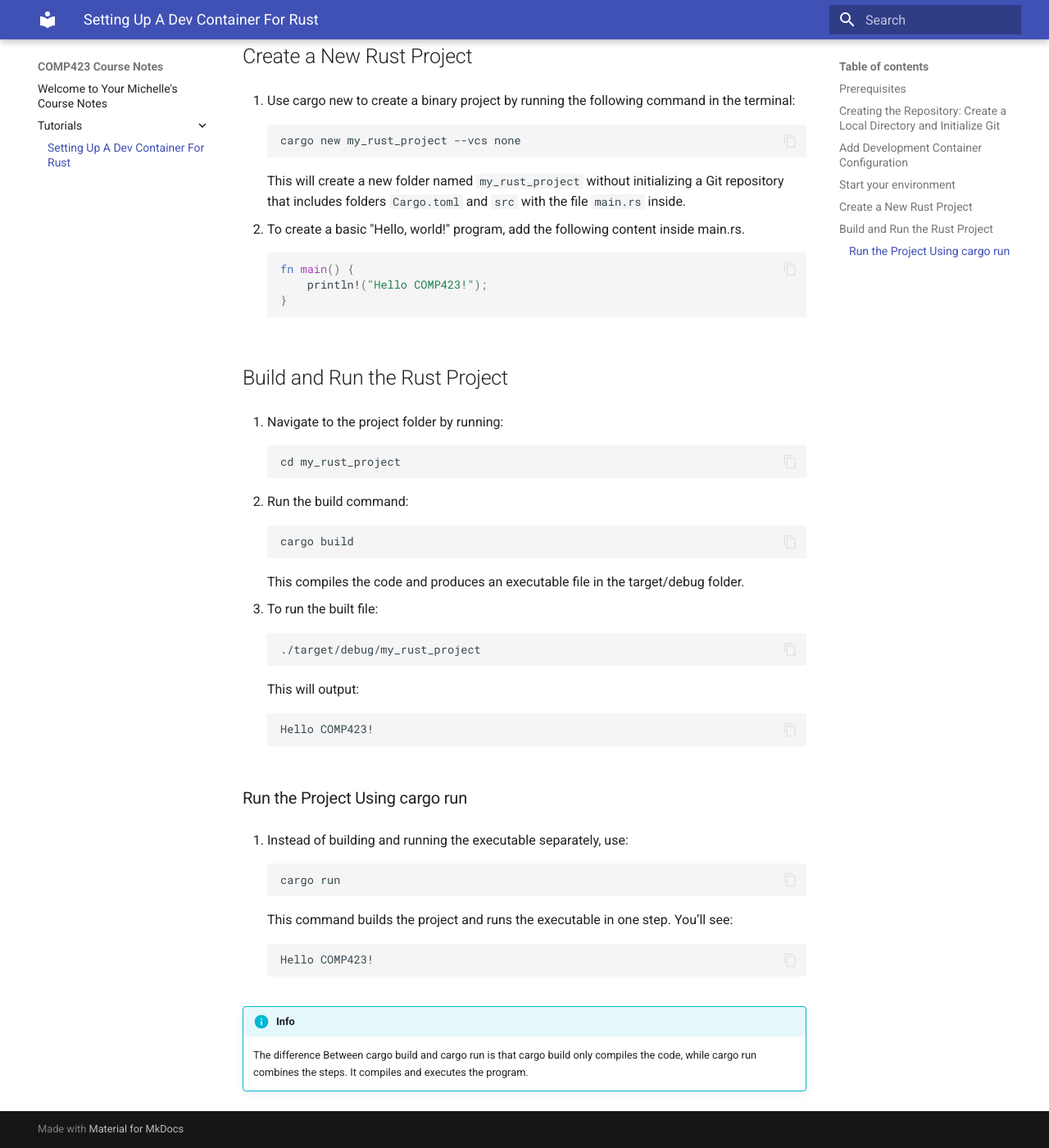
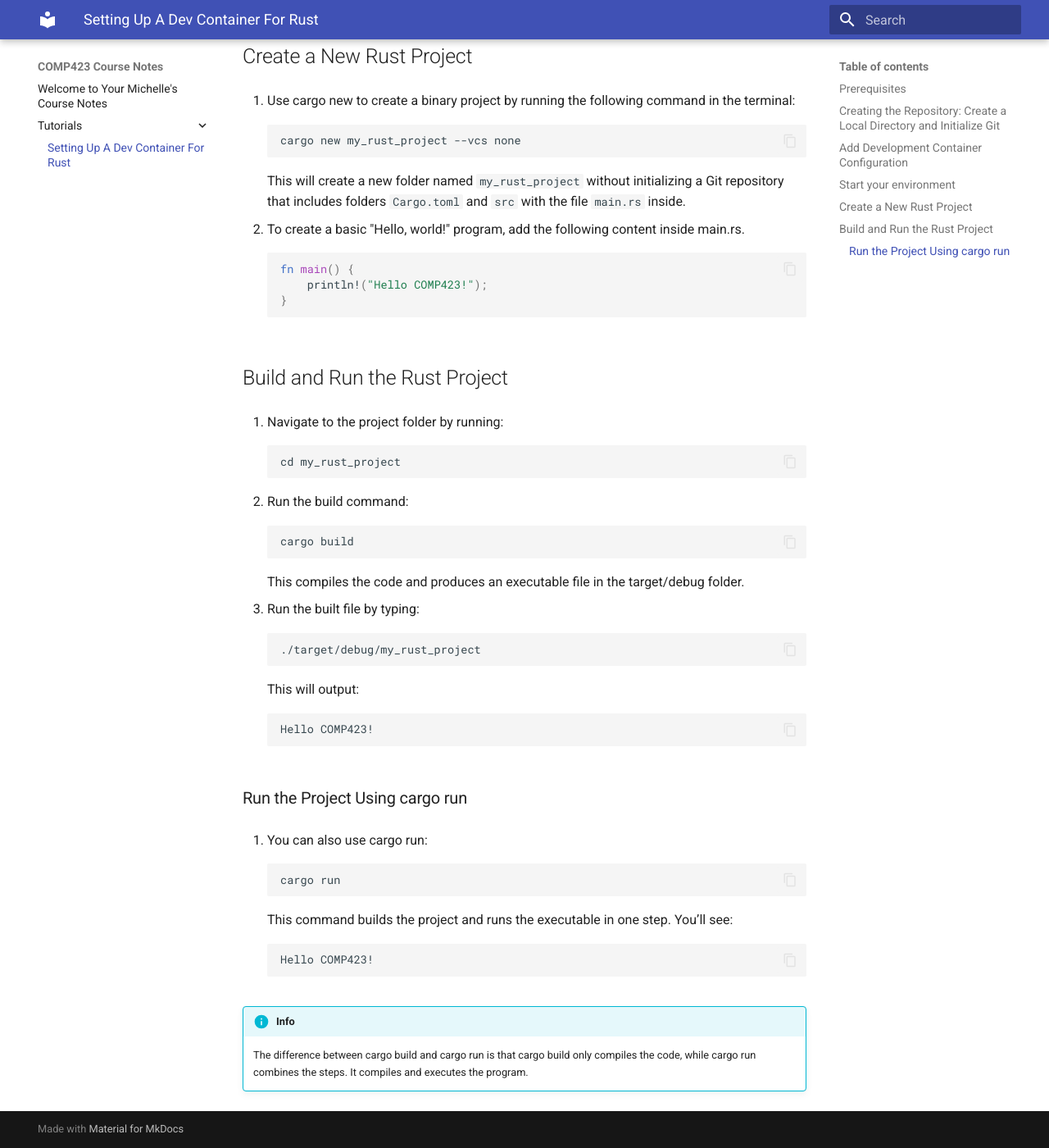
Before and after one commit to meijoo/comp423-course-notes, an MkDocs documentation site: the page built from docs/tutorials/rust-setup.md, in a window 1280 px wide and 1400 px high, scrolled down 1967 px. Shown: the whole window at 82% size. Built offline with MkDocs 1.6.1 and Material for MkDocs 9.7.7, drawn with Linux system fonts in a browser that asks for light colours; some of the changed text lies outside the part shown.

Commit message:
final changes

````diff
--- a/docs/tutorials/rust-setup.md
+++ b/docs/tutorials/rust-setup.md
@@ -32,7 +32,7 @@ Make sure to have the following:
 
 1. In VS Code, open the directory. You can do this via: File > Open Folder.
 
-2. Install the Dev Containers extension for VS Code. Be sure the Dev Container Installs the official rust-analyzer VSCode plugin by the Rust Programming Language Group.
+2. Install the Dev Containers extension for VS Code. Be sure the Dev Container installs the official rust-analyzer VSCode plugin by the Rust Programming Language Group.
 
 3. Create a `.devcontainer` directory in the root of your project.
     ```
@@ -95,7 +95,7 @@ cargo build
 ```
 This compiles the code and produces an executable file in the target/debug folder.
 
-3. To run the built file:
+3. Run the built file by typing:
     ```
     ./target/debug/my_rust_project
     ```
@@ -106,7 +106,7 @@ This compiles the code and produces an executable file in the target/debug folde
     ```
 
 ### Run the Project Using cargo run
-1. Instead of building and running the executable separately, use:
+1. You can also use cargo run:
 
     ```
     cargo run
@@ -116,4 +116,4 @@ This command builds the project and runs the executable in one step. You’ll se
     Hello COMP423!
     ```
 !!! info
-    The difference Between cargo build and cargo run is that cargo build only compiles the code, while cargo run combines the steps. It compiles and executes the program.
+    The difference between cargo build and cargo run is that cargo build only compiles the code, while cargo run combines the steps. It compiles and executes the program.
````
